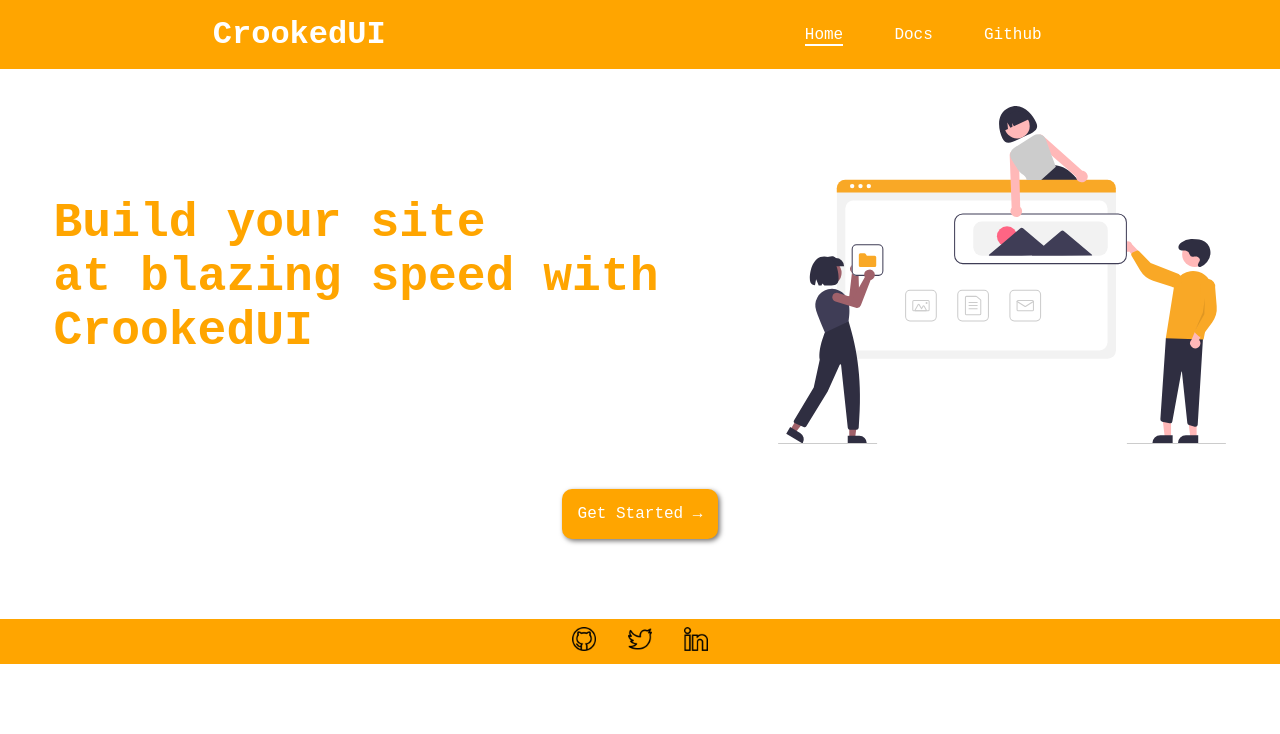
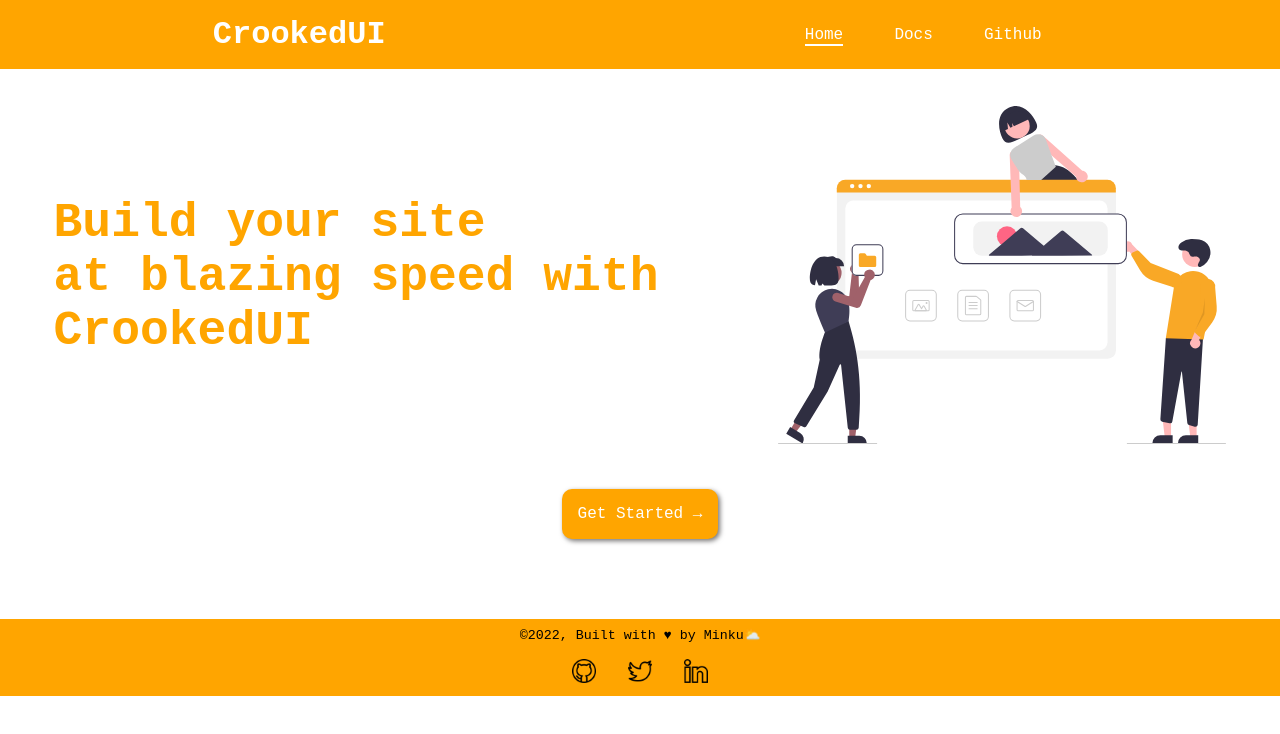
Before and after one commit to minku-singh/crookedui, a plain HTML site: page index.html in a window 1280 px wide. Drawn offline with Linux system fonts and the light colour scheme.

Commit message:
refactor: footer

```diff
--- a/index.html
+++ b/index.html
@@ -27,9 +27,12 @@
         </div>
 
         <div class="footer">
-            <a href="https://github.com/minku-singh"><img class="footer__img" src="./assets/github.png" alt="github"></a>
-            <a href="https://twitter.com/minku_singhh"><img class="footer__img" src="./assets/twitter.png" alt="twitter"></a>
-            <a href="https://www.linkedin.com/in/minku-singh/"><img class="footer__img" src="./assets/linkedin.png" alt="linkedin"></a>
+            <small>&copy;2022, Built with ♥ by Minku⛅</small>
+            <div class="footer__icons">
+                <a href="https://github.com/minku-singh"><img class="footer__img" src="./assets/github.png" alt="github"></a>
+                <a href="https://twitter.com/minku_singhh"><img class="footer__img" src="./assets/twitter.png" alt="twitter"></a>
+                <a href="https://www.linkedin.com/in/minku-singh/"><img class="footer__img" src="./assets/linkedin.png" alt="linkedin"></a>
+            </div>
         </div>
     </div>
 </body>
--- a/styles.css
+++ b/styles.css
@@ -81,11 +81,16 @@ body{
 /* footer */
 .footer{
     display: flex;
+    flex-direction: column;
     justify-content: center;
     align-items: center;
     margin-top: 5rem;
     background-color: var(--color-primary);
     padding: 0.5rem;
+}
+.footer__icons{
+    display: flex;
+    margin-top: 1rem;
 }
 .footer__img{
     width: 1.5rem;
```
